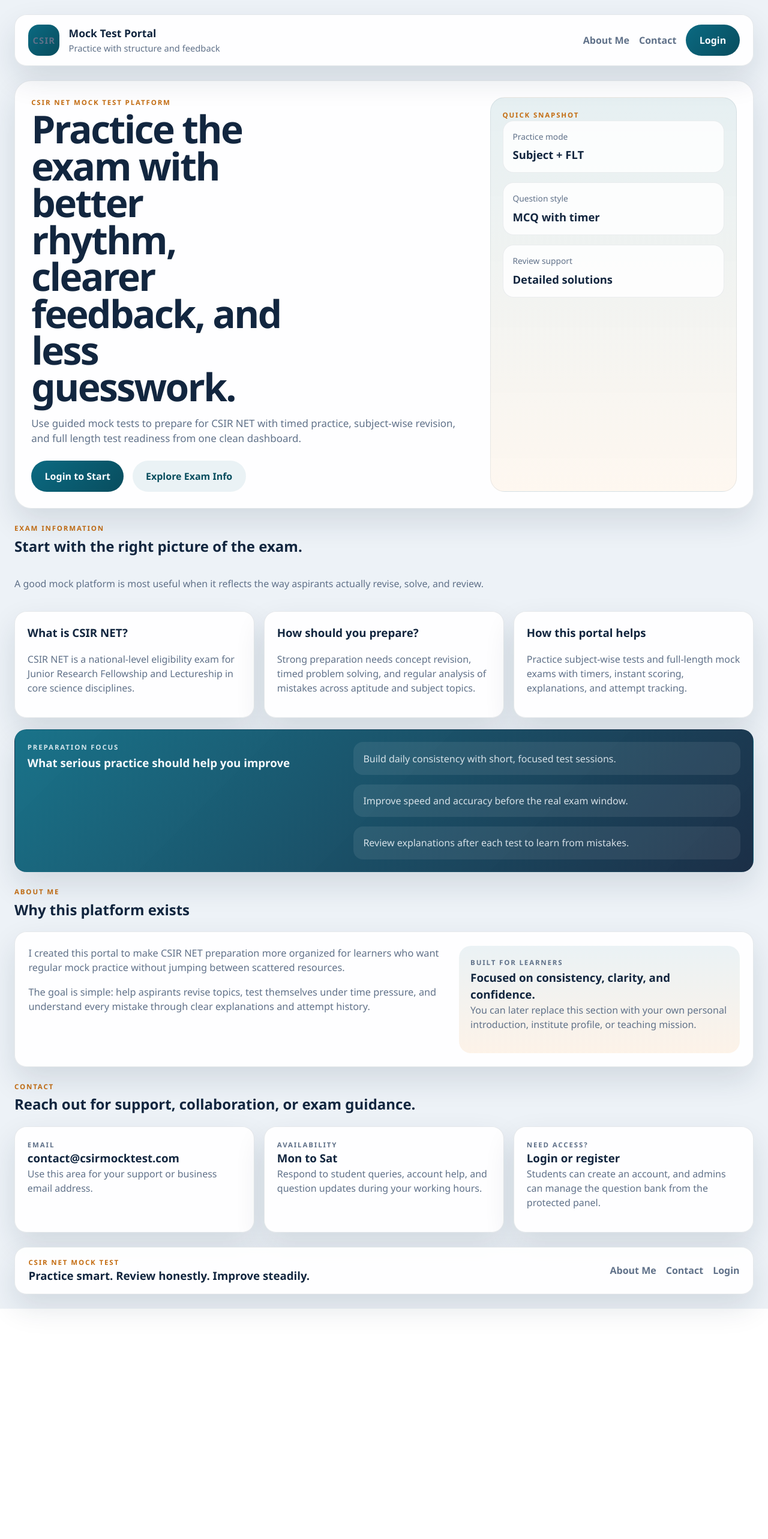
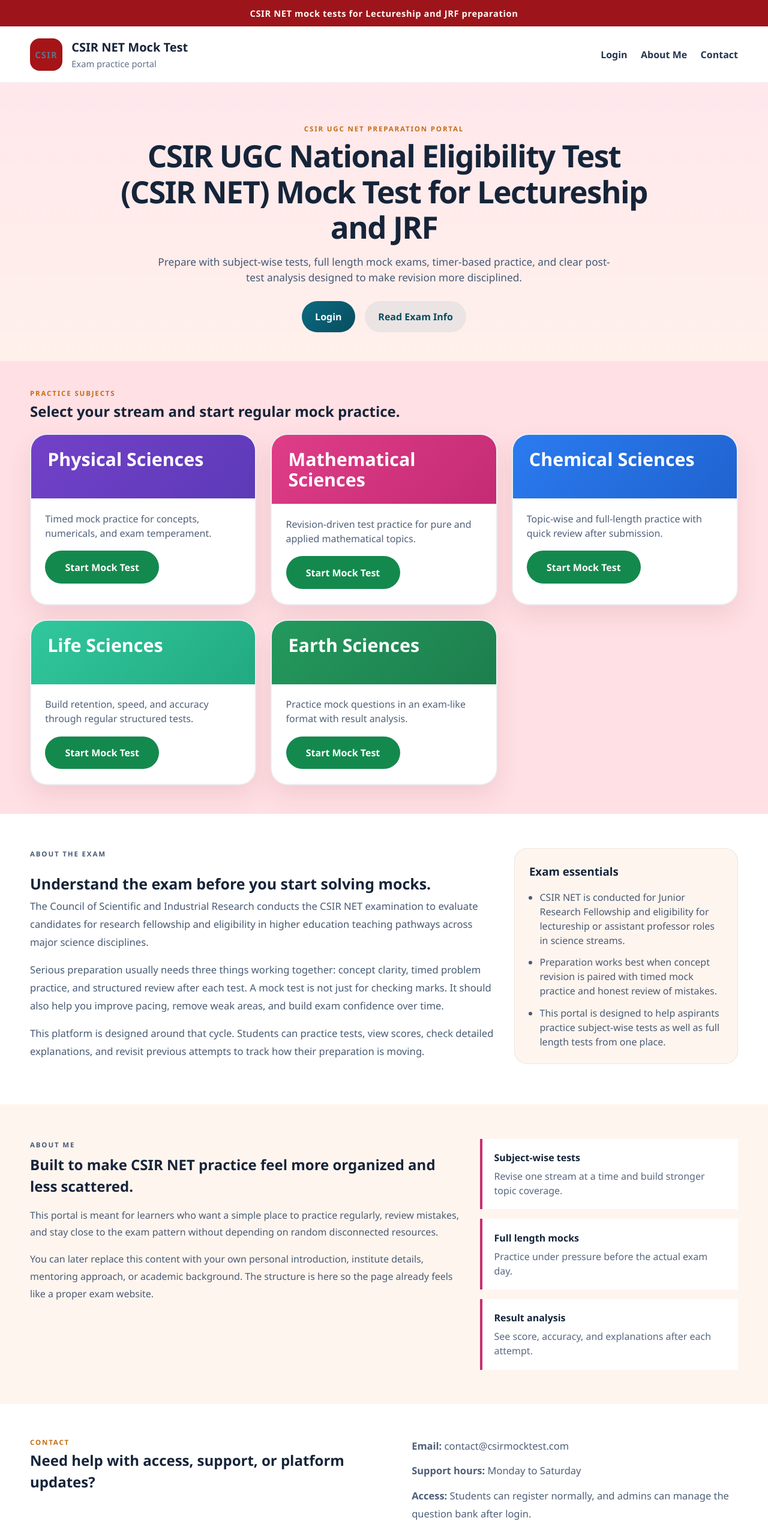
Before and after one commit to prahallad8280-oss/pbm, a React (Vite) app in the folder client/: page / in a window 1280 px wide. Shown: the top 2566 px of the page at 60% size. Before the commit the page ends 2182 px from the top, so only its background shows below. Built offline with nearby package versions, Linux system fonts and the light colour scheme; no server answers.

Commit message:
refine home page layout

```diff
--- a/client/src/pages/public/HomePage.jsx
+++ b/client/src/pages/public/HomePage.jsx
@@ -2,189 +2,211 @@ import { Link } from "react-router-dom";
 
 import { useAuth } from "../../context/AuthContext.jsx";
 
-const examHighlights = [
+const subjects = [
   {
-    title: "What is CSIR NET?",
-    text: "CSIR NET is a national-level eligibility exam for Junior Research Fellowship and Lectureship in core science disciplines.",
+    title: "Physical Sciences",
+    summary: "Timed mock practice for concepts, numericals, and exam temperament.",
+    tone: "subject-violet",
   },
   {
-    title: "How should you prepare?",
-    text: "Strong preparation needs concept revision, timed problem solving, and regular analysis of mistakes across aptitude and subject topics.",
+    title: "Mathematical Sciences",
+    summary: "Revision-driven test practice for pure and applied mathematical topics.",
+    tone: "subject-pink",
   },
   {
-    title: "How this portal helps",
-    text: "Practice subject-wise tests and full-length mock exams with timers, instant scoring, explanations, and attempt tracking.",
+    title: "Chemical Sciences",
+    summary: "Topic-wise and full-length practice with quick review after submission.",
+    tone: "subject-blue",
+  },
+  {
+    title: "Life Sciences",
+    summary: "Build retention, speed, and accuracy through regular structured tests.",
+    tone: "subject-green",
+  },
+  {
+    title: "Earth Sciences",
+    summary: "Practice mock questions in an exam-like format with result analysis.",
+    tone: "subject-forest",
   },
 ];
 
-const examFacts = [
-  { label: "Practice mode", value: "Subject + FLT" },
-  { label: "Question style", value: "MCQ with timer" },
-  { label: "Review support", value: "Detailed solutions" },
-];
-
-const examFocus = [
-  "Build daily consistency with short, focused test sessions.",
-  "Improve speed and accuracy before the real exam window.",
-  "Review explanations after each test to learn from mistakes.",
+const examPointers = [
+  "CSIR NET is conducted for Junior Research Fellowship and eligibility for lectureship or assistant professor roles in science streams.",
+  "Preparation works best when concept revision is paired with timed mock practice and honest review of mistakes.",
+  "This portal is designed to help aspirants practice subject-wise tests as well as full length tests from one place.",
 ];
 
 const HomePage = () => {
   const { user } = useAuth();
+  const entryPath = user ? (user.role === "admin" ? "/admin" : "/dashboard") : "/login";
+  const entryLabel = user ? "Open Dashboard" : "Login";
 
   return (
     <div className="home-page">
+      <div className="home-topbar">CSIR NET mock tests for Lectureship and JRF preparation</div>
+
       <header className="site-header">
+        <div className="home-shell site-header-inner">
           <Link to="/" className="site-brand">
             <span className="site-brand-mark">CSIR</span>
             <div>
-            <p>Mock Test Portal</p>
-            <span>Practice with structure and feedback</span>
+              <p>CSIR NET Mock Test</p>
+              <span>Exam practice portal</span>
             </div>
           </Link>
 
           <nav className="site-nav">
+            <Link to="/login">Login</Link>
             <a href="#about">About Me</a>
             <a href="#contact">Contact</a>
-          <Link to={user ? (user.role === "admin" ? "/admin" : "/dashboard") : "/login"} className="button">
-            {user ? "Open Dashboard" : "Login"}
-          </Link>
           </nav>
+        </div>
       </header>
 
       <main className="home-main">
-        <section className="home-hero">
-          <div className="hero-copy">
-            <p className="section-tag">CSIR NET mock test platform</p>
-            <h1>Practice the exam with better rhythm, clearer feedback, and less guesswork.</h1>
-            <p className="hero-lead">
-              Use guided mock tests to prepare for CSIR NET with timed practice, subject-wise revision, and full
-              length test readiness from one clean dashboard.
+        <section className="landing-hero">
+          <div className="home-shell">
+            <div className="landing-hero-copy">
+              <p className="section-tag">CSIR UGC NET preparation portal</p>
+              <h1>CSIR UGC National Eligibility Test (CSIR NET) Mock Test for Lectureship and JRF</h1>
+              <p className="landing-summary">
+                Prepare with subject-wise tests, full length mock exams, timer-based practice, and clear post-test
+                analysis designed to make revision more disciplined.
               </p>
 
-            <div className="hero-actions">
-              <Link to={user ? (user.role === "admin" ? "/admin" : "/dashboard") : "/login"} className="button">
-                {user ? "Continue Practice" : "Login to Start"}
+              <div className="landing-actions">
+                <Link to={entryPath} className="button">
+                  {entryLabel}
                 </Link>
                 <a href="#exam-info" className="button button-secondary">
-                Explore Exam Info
+                  Read Exam Info
                 </a>
               </div>
             </div>
-
-          <aside className="hero-panel">
-            <p className="section-tag">Quick snapshot</p>
-            <div className="hero-fact-list">
-              {examFacts.map((fact) => (
-                <article key={fact.label} className="hero-fact-card">
-                  <span>{fact.label}</span>
-                  <strong>{fact.value}</strong>
-                </article>
-              ))}
           </div>
-          </aside>
         </section>
 
-        <section id="exam-info" className="home-section">
-          <div className="section-heading">
+        <section className="subject-showcase">
+          <div className="home-shell">
+            <div className="section-heading classic-heading">
               <div>
-              <p className="section-tag">Exam information</p>
-              <h2>Start with the right picture of the exam.</h2>
+                <p className="section-tag">Practice subjects</p>
+                <h2>Select your stream and start regular mock practice.</h2>
               </div>
-            <p className="muted-text">
-              A good mock platform is most useful when it reflects the way aspirants actually revise, solve, and
-              review.
-            </p>
             </div>
 
-          <div className="home-card-grid">
-            {examHighlights.map((item) => (
-              <article key={item.title} className="home-info-card">
-                <h3>{item.title}</h3>
-                <p>{item.text}</p>
-              </article>
-            ))}
+            <div className="subject-grid">
+              {subjects.map((subject) => (
+                <article key={subject.title} className={`subject-panel ${subject.tone}`}>
+                  <div className="subject-panel-header">
+                    <h3>{subject.title}</h3>
                   </div>
 
-          <div className="home-banner">
-            <div>
-              <p className="section-tag">Preparation focus</p>
-              <h3>What serious practice should help you improve</h3>
+                  <div className="subject-panel-body">
+                    <p>{subject.summary}</p>
+                    <Link to={entryPath} className="subject-panel-link">
+                      Start Mock Test
+                    </Link>
                   </div>
-
-            <div className="focus-points">
-              {examFocus.map((point) => (
-                <p key={point}>{point}</p>
+                </article>
               ))}
             </div>
           </div>
         </section>
 
-        <section id="about" className="home-section">
-          <div className="section-heading">
-            <div>
-              <p className="section-tag">About Me</p>
-              <h2>Why this platform exists</h2>
-            </div>
-          </div>
-
-          <div className="about-panel">
-            <div className="about-copy">
+        <section id="exam-info" className="content-section">
+          <div className="home-shell content-layout">
+            <article className="content-article">
+              <p className="section-tag">About the exam</p>
+              <h2>Understand the exam before you start solving mocks.</h2>
               <p>
-                I created this portal to make CSIR NET preparation more organized for learners who want regular mock
-                practice without jumping between scattered resources.
+                The Council of Scientific and Industrial Research conducts the CSIR NET examination to evaluate
+                candidates for research fellowship and eligibility in higher education teaching pathways across major
+                science disciplines.
               </p>
               <p>
-                The goal is simple: help aspirants revise topics, test themselves under time pressure, and understand
-                every mistake through clear explanations and attempt history.
+                Serious preparation usually needs three things working together: concept clarity, timed problem
+                practice, and structured review after each test. A mock test is not just for checking marks. It should
+                also help you improve pacing, remove weak areas, and build exam confidence over time.
+              </p>
+              <p>
+                This platform is designed around that cycle. Students can practice tests, view scores, check detailed
+                explanations, and revisit previous attempts to track how their preparation is moving.
+              </p>
+            </article>
+
+            <aside className="content-aside">
+              <h3>Exam essentials</h3>
+              <ul className="info-list">
+                {examPointers.map((point) => (
+                  <li key={point}>{point}</li>
+                ))}
+              </ul>
+            </aside>
+          </div>
+        </section>
+
+        <section id="about" className="about-section">
+          <div className="home-shell about-layout">
+            <div className="about-text">
+              <p className="section-tag">About Me</p>
+              <h2>Built to make CSIR NET practice feel more organized and less scattered.</h2>
+              <p>
+                This portal is meant for learners who want a simple place to practice regularly, review mistakes, and
+                stay close to the exam pattern without depending on random disconnected resources.
+              </p>
+              <p>
+                You can later replace this content with your own personal introduction, institute details, mentoring
+                approach, or academic background. The structure is here so the page already feels like a proper exam
+                website.
               </p>
             </div>
 
-            <div className="about-note">
-              <p className="section-tag">Built for learners</p>
-              <h3>Focused on consistency, clarity, and confidence.</h3>
-              <p>
-                You can later replace this section with your own personal introduction, institute profile, or teaching
-                mission.
-              </p>
+            <div className="about-points">
+              <div>
+                <strong>Subject-wise tests</strong>
+                <p>Revise one stream at a time and build stronger topic coverage.</p>
+              </div>
+              <div>
+                <strong>Full length mocks</strong>
+                <p>Practice under pressure before the actual exam day.</p>
+              </div>
+              <div>
+                <strong>Result analysis</strong>
+                <p>See score, accuracy, and explanations after each attempt.</p>
+              </div>
             </div>
           </div>
         </section>
 
-        <section id="contact" className="home-section">
-          <div className="section-heading">
+        <section id="contact" className="contact-section">
+          <div className="home-shell contact-layout">
             <div>
               <p className="section-tag">Contact</p>
-              <h2>Reach out for support, collaboration, or exam guidance.</h2>
-            </div>
+              <h2>Need help with access, support, or platform updates?</h2>
             </div>
 
-          <div className="contact-grid">
-            <article className="contact-card">
-              <p className="section-tag">Email</p>
-              <h3>contact@csirmocktest.com</h3>
-              <p>Use this area for your support or business email address.</p>
-            </article>
-
-            <article className="contact-card">
-              <p className="section-tag">Availability</p>
-              <h3>Mon to Sat</h3>
-              <p>Respond to student queries, account help, and question updates during your working hours.</p>
-            </article>
-
-            <article className="contact-card">
-              <p className="section-tag">Need access?</p>
-              <h3>Login or register</h3>
-              <p>Students can create an account, and admins can manage the question bank from the protected panel.</p>
-            </article>
+            <div className="contact-details">
+              <p>
+                <strong>Email:</strong> contact@csirmocktest.com
+              </p>
+              <p>
+                <strong>Support hours:</strong> Monday to Saturday
+              </p>
+              <p>
+                <strong>Access:</strong> Students can register normally, and admins can manage the question bank after
+                login.
+              </p>
+            </div>
           </div>
         </section>
       </main>
 
       <footer className="site-footer">
+        <div className="home-shell site-footer-inner">
           <div>
             <p className="section-tag">CSIR NET Mock Test</p>
-          <h3>Practice smart. Review honestly. Improve steadily.</h3>
+            <h3>Practice regularly, review carefully, and improve with every attempt.</h3>
           </div>
 
           <div className="footer-links">
@@ -192,6 +214,7 @@ const HomePage = () => {
             <a href="#contact">Contact</a>
             <Link to="/login">Login</Link>
           </div>
+        </div>
       </footer>
     </div>
   );
--- a/client/src/styles/index.css
+++ b/client/src/styles/index.css
@@ -61,37 +61,37 @@ select {
 
 .home-page {
   min-height: 100vh;
-  padding: 1.5rem;
+  background: #fff9f4;
+  color: #162439;
 }
 
-.site-header,
-.site-footer,
-.home-hero,
-.home-info-card,
-.home-banner,
-.about-panel,
-.contact-card {
-  background: var(--surface);
-  backdrop-filter: blur(14px);
-  border: 1px solid var(--line);
-  box-shadow: var(--shadow);
+.home-topbar {
+  padding: 0.7rem 1rem;
+  background: #9d151a;
+  color: #fff8f6;
+  text-align: center;
+  font-size: 0.92rem;
+  font-weight: 600;
+  letter-spacing: 0.04em;
 }
 
-.site-header,
-.site-footer {
+.home-shell {
+  width: min(1180px, calc(100% - 2rem));
+  margin: 0 auto;
+}
+
+.site-header {
+  background: #ffffff;
+  border-bottom: 1px solid rgba(18, 38, 63, 0.08);
+}
+
+.site-header-inner,
+.site-footer-inner {
   display: flex;
   align-items: center;
   justify-content: space-between;
   gap: 1rem;
-  padding: 1rem 1.4rem;
-  border-radius: var(--radius-lg);
-}
-
-.site-header {
-  position: sticky;
-  top: 1rem;
-  z-index: 20;
-  margin-bottom: 1.5rem;
+  padding: 1.2rem 0;
 }
 
 .site-brand {
@@ -108,7 +108,7 @@ select {
 }
 
 .site-brand p {
-  font-size: 1.1rem;
+  font-size: 1.25rem;
   font-weight: 700;
 }
 
@@ -118,13 +118,13 @@ select {
 }
 
 .site-brand-mark {
-  width: 52px;
-  height: 52px;
+  width: 54px;
+  height: 54px;
   display: grid;
   place-items: center;
-  border-radius: 18px;
-  background: linear-gradient(135deg, var(--primary) 0%, var(--primary-dark) 100%);
-  color: #f7fbff;
+  border-radius: 16px;
+  background: #a51417;
+  color: #fff8f6;
   font-weight: 700;
   letter-spacing: 0.08em;
 }
@@ -133,102 +133,68 @@ select {
 .footer-links {
   display: flex;
   align-items: center;
-  gap: 1rem;
+  gap: 1.4rem;
   flex-wrap: wrap;
 }
 
-.site-nav a:not(.button),
+.site-nav a,
 .footer-links a {
-  color: var(--muted);
+  color: #243651;
   font-weight: 600;
 }
 
-.site-nav a:not(.button):hover,
+.site-nav a:hover,
 .footer-links a:hover {
-  color: var(--primary-dark);
+  color: #a51417;
 }
 
 .home-main {
   display: flex;
   flex-direction: column;
-  gap: 1.5rem;
 }
 
-.home-hero {
-  display: grid;
-  grid-template-columns: minmax(0, 1.35fr) minmax(280px, 0.75fr);
-  gap: 1.5rem;
-  padding: 1.7rem;
-  border-radius: var(--radius-xl);
-  overflow: hidden;
+.landing-hero {
+  padding: 4.25rem 0 3rem;
+  background:
+    linear-gradient(180deg, rgba(255, 232, 236, 0.98), rgba(255, 241, 236, 0.96)),
+    #fde3e8;
 }
 
-.hero-copy {
-  position: relative;
+.landing-hero-copy {
+  max-width: 900px;
+  margin: 0 auto;
+  text-align: center;
 }
 
-.hero-copy h1 {
-  margin: 0.3rem 0 1rem;
-  max-width: 12ch;
-  font-size: clamp(2.5rem, 5vw, 4.9rem);
-  line-height: 0.96;
-  letter-spacing: -0.04em;
+.landing-hero-copy h1 {
+  margin: 0.45rem 0 1rem;
+  font-size: clamp(2.2rem, 4vw, 4rem);
+  line-height: 1.16;
+  letter-spacing: -0.03em;
 }
 
-.hero-lead {
-  max-width: 46rem;
-  color: var(--muted);
-  font-size: 1.06rem;
+.landing-summary {
+  max-width: 780px;
+  margin: 0 auto;
+  color: #465873;
+  font-size: 1.08rem;
 }
 
-.hero-actions {
+.landing-actions {
   display: flex;
-  gap: 0.9rem;
+  justify-content: center;
+  gap: 1rem;
   flex-wrap: wrap;
-  margin-top: 1.5rem;
+  margin-top: 1.6rem;
 }
 
-.hero-panel {
-  border-radius: 24px;
-  padding: 1.25rem;
-  background:
-    linear-gradient(180deg, rgba(11, 106, 130, 0.1), rgba(241, 156, 64, 0.08)),
-    rgba(255, 255, 255, 0.68);
-  border: 1px solid rgba(18, 38, 63, 0.08);
+.subject-showcase {
+  padding: 2.8rem 0 3rem;
+  background: #ffe0e4;
 }
 
-.hero-fact-list,
-.focus-points,
-.contact-grid,
-.home-card-grid {
-  display: grid;
-  gap: 1rem;
-}
-
-.hero-fact-card {
-  display: flex;
-  flex-direction: column;
-  gap: 0.35rem;
-  padding: 1rem;
-  background: rgba(255, 255, 255, 0.82);
-  border-radius: 18px;
-  border: 1px solid rgba(18, 38, 63, 0.08);
-}
-
-.hero-fact-card span {
-  color: var(--muted);
-  font-size: 0.86rem;
-}
-
-.hero-fact-card strong {
-  font-size: 1.15rem;
-}
-
-.home-section {
-  display: flex;
-  flex-direction: column;
-  gap: 1.15rem;
-  scroll-margin-top: 7rem;
+.classic-heading {
+  margin-bottom: 1.2rem;
 }
 
 .section-heading {
@@ -240,83 +206,206 @@ select {
 }
 
 .section-heading h2,
-.home-banner h3,
-.about-note h3,
-.contact-card h3 {
-  margin: 0.2rem 0 0;
+.content-article h2,
+.about-text h2,
+.contact-layout h2 {
+  margin: 0.25rem 0 0;
 }
 
-.home-card-grid {
-  grid-template-columns: repeat(auto-fit, minmax(220px, 1fr));
+.subject-grid {
+  display: grid;
+  grid-template-columns: repeat(3, minmax(0, 1fr));
+  gap: 1.5rem;
 }
 
-.home-info-card,
-.contact-card {
-  padding: 1.3rem;
-  border-radius: var(--radius-lg);
+.subject-panel {
+  overflow: hidden;
+  border-radius: 28px;
+  background: #fff;
+  border: 2px solid rgba(18, 38, 63, 0.08);
+  box-shadow: 0 18px 40px rgba(151, 67, 82, 0.12);
 }
 
-.home-info-card h3,
-.contact-card p,
-.contact-card h3,
-.about-panel p {
-  margin-top: 0;
+.subject-panel-header {
+  min-height: 106px;
+  padding: 1.5rem 1.7rem;
+  color: #ffffff;
 }
 
-.home-info-card p,
-.about-panel p,
-.contact-card p {
-  color: var(--muted);
+.subject-panel-header h3 {
+  margin: 0;
+  font-size: 1.9rem;
+  line-height: 1.1;
 }
 
-.home-banner {
-  display: grid;
-  grid-template-columns: minmax(0, 0.9fr) minmax(0, 1.1fr);
-  gap: 1rem;
-  padding: 1.3rem;
-  border-radius: var(--radius-lg);
-  background:
-    linear-gradient(135deg, rgba(11, 106, 130, 0.94), rgba(18, 38, 63, 0.96)),
-    var(--surface);
-  color: #f7fbff;
+.subject-panel-body {
+  padding: 1.35rem 1.45rem 1.55rem;
+  background: rgba(255, 255, 255, 0.85);
 }
 
-.home-banner .section-tag,
-.home-banner p {
-  color: rgba(247, 251, 255, 0.84);
+.subject-panel-body p {
+  margin: 0 0 1.1rem;
+  color: #50617a;
 }
 
-.focus-points p {
-  margin: 0;
-  padding: 0.95rem 1rem;
-  border-radius: 16px;
-  background: rgba(255, 255, 255, 0.08);
+.subject-panel-link {
+  display: inline-flex;
+  align-items: center;
+  justify-content: center;
+  padding: 0.95rem 1.55rem;
+  border-radius: 999px;
+  background: #14894d;
+  color: #ffffff;
+  font-weight: 700;
+  min-width: 190px;
 }
 
-.about-panel {
-  display: grid;
-  grid-template-columns: minmax(0, 1.2fr) minmax(280px, 0.8fr);
-  gap: 1rem;
-  padding: 1.4rem;
-  border-radius: var(--radius-lg);
+.subject-panel-link:hover {
+  background: #0f7441;
 }
 
-.about-copy {
-  font-size: 1.02rem;
+.subject-violet .subject-panel-header {
+  background: linear-gradient(135deg, #7241c8, #5d3ab8);
 }
 
-.about-note {
-  padding: 1.2rem;
-  border-radius: 20px;
-  background: linear-gradient(180deg, rgba(11, 106, 130, 0.08), rgba(241, 156, 64, 0.12));
+.subject-pink .subject-panel-header {
+  background: linear-gradient(135deg, #df3d87, #c42b74);
 }
 
-.contact-grid {
-  grid-template-columns: repeat(auto-fit, minmax(220px, 1fr));
+.subject-blue .subject-panel-header {
+  background: linear-gradient(135deg, #2b7bf0, #1f63cf);
+}
+
+.subject-green .subject-panel-header {
+  background: linear-gradient(135deg, #31c79d, #22aa81);
+}
+
+.subject-forest .subject-panel-header {
+  background: linear-gradient(135deg, #24995d, #1c7e4d);
+}
+
+.content-section {
+  padding: 3.6rem 0;
+  background: #ffffff;
+}
+
+.content-layout {
+  display: grid;
+  grid-template-columns: minmax(0, 1.35fr) minmax(280px, 0.65fr);
+  gap: 2rem;
+  align-items: start;
+}
+
+.content-article {
+  font-size: 1.04rem;
+  line-height: 1.8;
+}
+
+.content-article p {
+  margin: 0 0 1rem;
+  color: #495b74;
+}
+
+.content-aside {
+  padding: 1.5rem;
+  border-radius: 22px;
+  background: #fff5ef;
+  border: 1px solid rgba(18, 38, 63, 0.08);
+}
+
+.content-aside h3 {
+  margin-top: 0;
+  margin-bottom: 1rem;
+}
+
+.info-list {
+  margin: 0;
+  padding-left: 1.1rem;
+  color: #495b74;
+  display: grid;
+  gap: 0.8rem;
+}
+
+.about-section {
+  padding: 3.6rem 0;
+  background: #fff5ef;
+}
+
+.about-layout {
+  display: grid;
+  grid-template-columns: minmax(0, 1.25fr) minmax(280px, 0.75fr);
+  gap: 2rem;
+  align-items: start;
+}
+
+.about-text p {
+  color: #495b74;
+  line-height: 1.8;
+}
+
+.about-points {
+  display: grid;
+  gap: 1rem;
+}
+
+.about-points div {
+  padding: 1.2rem 1.25rem;
+  border-left: 4px solid #c72f6f;
+  background: #ffffff;
+}
+
+.about-points strong {
+  display: block;
+  margin-bottom: 0.45rem;
+}
+
+.about-points p {
+  margin: 0;
+  color: #576882;
+}
+
+.contact-section {
+  padding: 3.4rem 0;
+  background: #ffffff;
+}
+
+.contact-layout {
+  display: grid;
+  grid-template-columns: minmax(0, 1fr) minmax(300px, 0.9fr);
+  gap: 2rem;
+  align-items: start;
+}
+
+.contact-details {
+  font-size: 1.03rem;
+  line-height: 1.8;
+}
+
+.contact-details p {
+  margin: 0 0 0.75rem;
+  color: #4d5f79;
 }
 
 .site-footer {
-  margin-top: 1.5rem;
+  padding: 1.5rem 0 2rem;
+  background: #10233a;
+  color: #f6f9ff;
+}
+
+.site-footer .section-tag {
+  color: rgba(255, 214, 158, 0.9);
+}
+
+.site-footer h3 {
+  max-width: 40rem;
+}
+
+.site-footer .footer-links a {
+  color: rgba(246, 249, 255, 0.84);
+}
+
+.site-footer .footer-links a:hover {
+  color: #ffffff;
 }
 
 .auth-page {
@@ -806,9 +895,10 @@ select {
 }
 
 @media (max-width: 1024px) {
-  .home-hero,
-  .home-banner,
-  .about-panel,
+  .subject-grid,
+  .content-layout,
+  .about-layout,
+  .contact-layout,
   .auth-page,
   .app-shell,
   .split-layout {
@@ -825,29 +915,41 @@ select {
 }
 
 @media (max-width: 720px) {
-  .home-page,
   .auth-page,
   .app-content {
     padding: 1rem;
   }
 
-  .site-header,
-  .site-footer {
-    padding: 1rem;
+  .home-shell {
+    width: min(100% - 1.25rem, 1180px);
   }
 
-  .site-header,
+  .site-header-inner,
+  .site-footer-inner,
   .section-heading {
-    align-items: start;
+    align-items: flex-start;
   }
 
   .site-nav {
     width: 100%;
-    justify-content: space-between;
+    justify-content: flex-start;
+    gap: 1rem 1.2rem;
   }
 
-  .hero-copy h1 {
-    max-width: none;
+  .landing-hero {
+    padding: 3rem 0 2.3rem;
+  }
+
+  .landing-hero-copy h1 {
+    font-size: clamp(1.9rem, 7vw, 2.8rem);
+  }
+
+  .subject-grid {
+    grid-template-columns: 1fr;
+  }
+
+  .subject-panel-header h3 {
+    font-size: 1.55rem;
   }
 
   .options-grid,
@@ -855,11 +957,10 @@ select {
     grid-template-columns: 1fr;
   }
 
-  .home-hero,
-  .home-info-card,
-  .home-banner,
-  .about-panel,
-  .contact-card,
+  .subject-panel-header,
+  .subject-panel-body,
+  .content-aside,
+  .about-points div,
   .hero-card,
   .test-card,
   .question-card,
```
Lines whose indentation alone changed are shown as unchanged.
